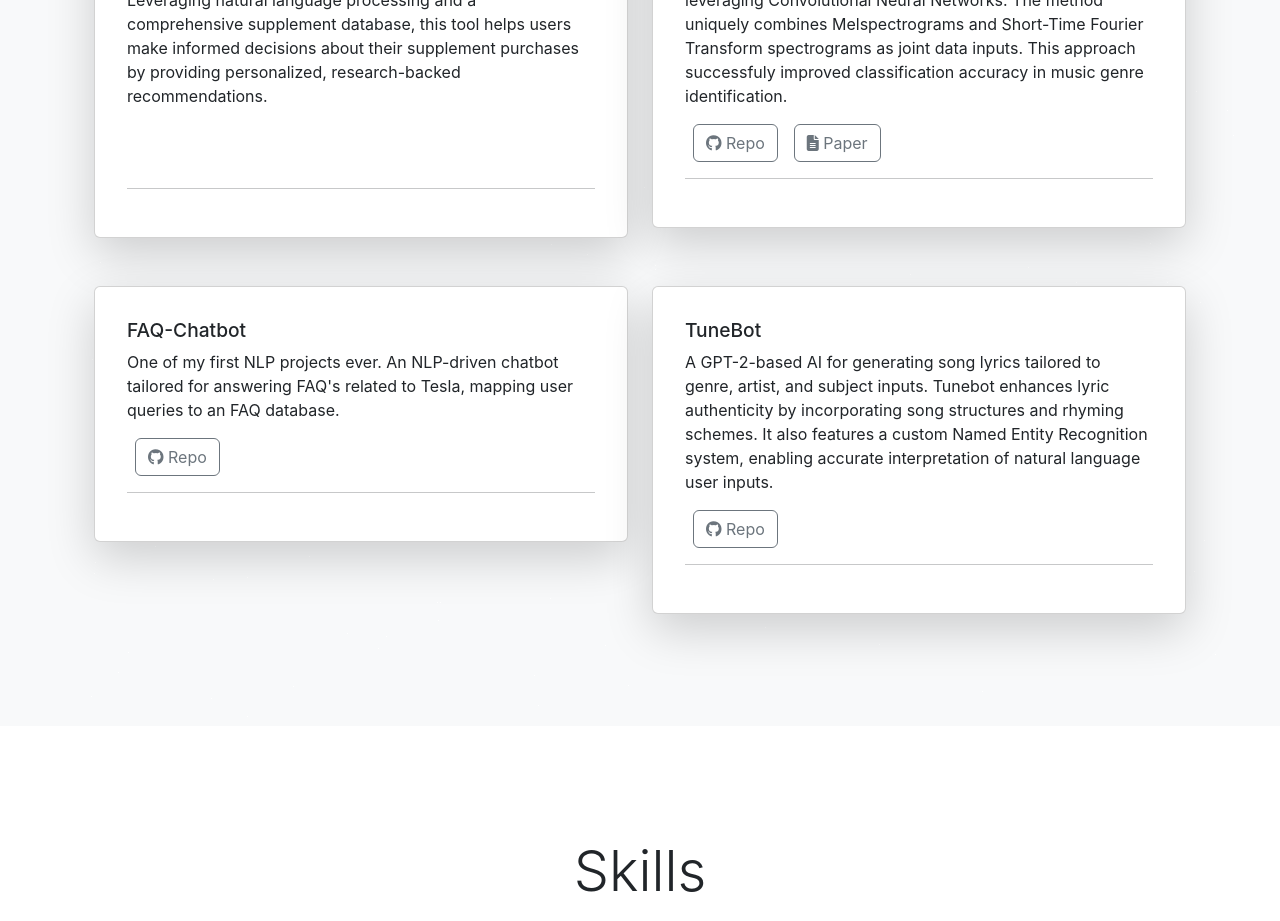
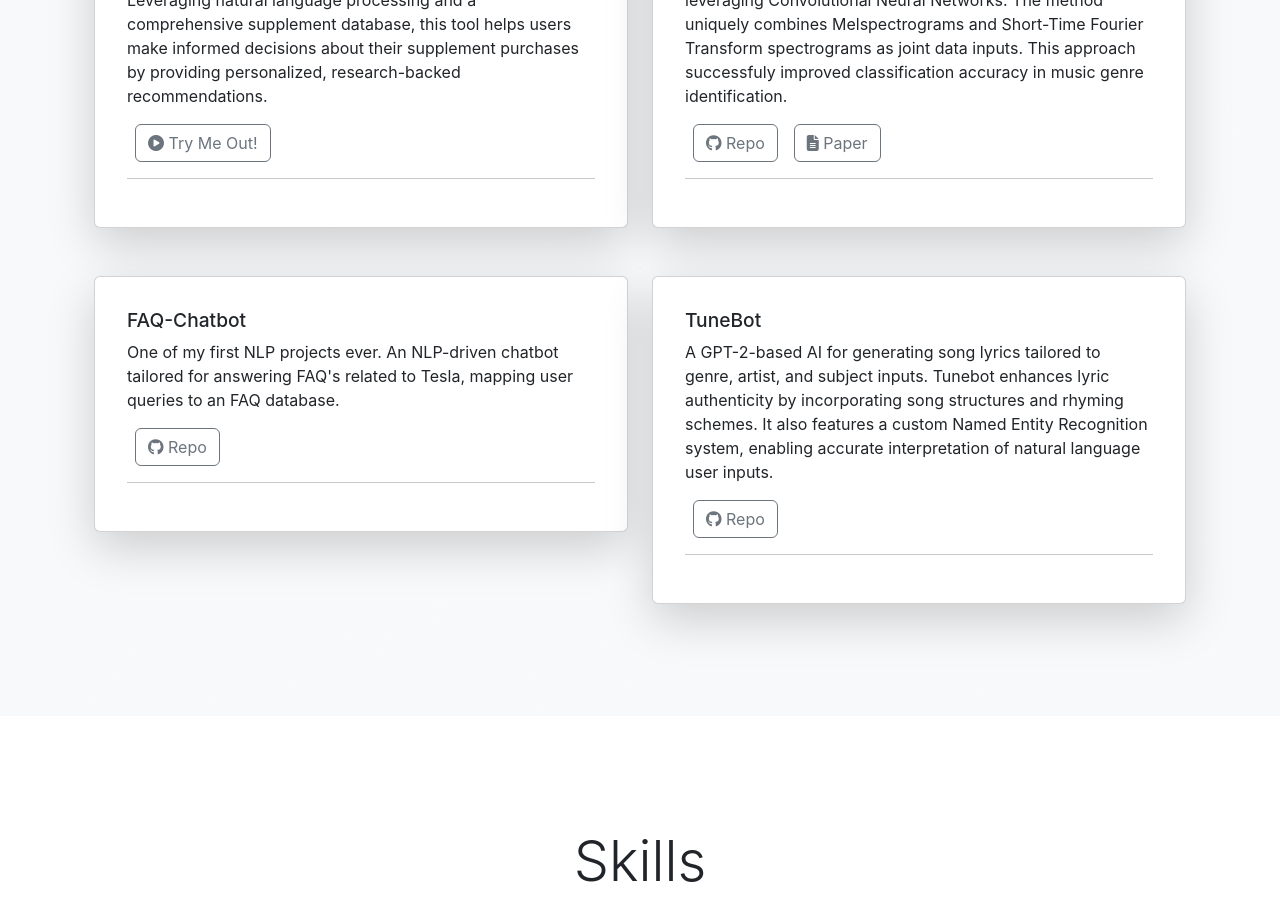
Before and after one commit to SunnyWang0/home, a React (Create React App) app: page / in a window 1280 px wide. Shown: the part 1920-2841 px from the top of the page. Built offline with nearby package versions, Linux system fonts and the light colour scheme.

Commit message:
working link

```diff
--- a/src/components/home/ProjectCard.jsx
+++ b/src/components/home/ProjectCard.jsx
@@ -19,7 +19,7 @@ const ProjectCard = ({ value }) => {
         <Card.Body>
           <Card.Title as="h5">{name || <Skeleton />} </Card.Title>
           <Card.Text>{(!description) ? "" : description || <Skeleton count={3} />} </Card.Text>
-          {svn_url ? <CardButtons svn_url={svn_url} homepage={homepage} paper_url={paper_url}/> : <Skeleton count={2} />}
+          <CardButtons svn_url={svn_url} homepage={homepage} paper_url={paper_url}/>
           <hr />
           {/* {languages_url ? (
             <Language languages_url={languages_url} repo_url={svn_url} />
```
